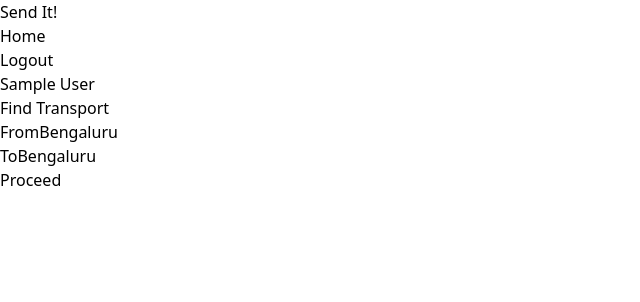
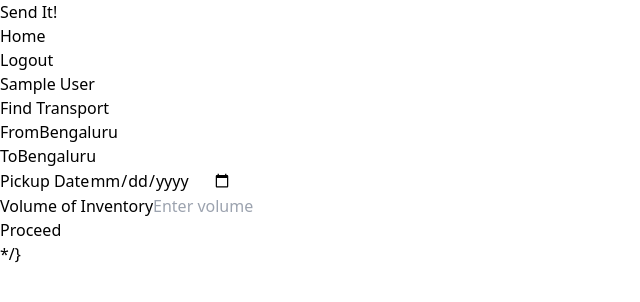
Before and after one commit to suyog301103/19-Logistics-Aggregator, a React (Vite) app: page / in a window 1280 px wide. Shown: the top 302 px of the page, without its empty margins (0-640 px from the left). Built offline with nearby package versions, Linux system fonts and the light colour scheme; no server answers; sample sign-in values are in the browser's storage.

Commit message:
combined calender to first page

```diff
--- a/src/App.jsx
+++ b/src/App.jsx
@@ -13,9 +13,6 @@ import RetailHome from './pages/HomeRetail';
 import PickupDetails from './pages/PickupDetails';
 import PickupDetailsLogistics from './pages/PickupDetailsLogis';
 import LogisticsHome from './pages/HomeLogistics';
-import Card from './pages/cargoLists/card';
-import cardList from './pages/cardList';
-
 
 
 const App = () => {
@@ -34,15 +31,11 @@ const App = () => {
         <Route path='/pickup' element={<PickupDetails/>} />
         <Route path='/pickupLogistics' element={<PickupDetailsLogistics/>} />
         <Route path='/logistics' element={<LogisticsHome/>} />
-        <Route path='/cardlist' element={<cardList/>} />
+
 
 
       </Routes>
     </Router>
-
-
-
-
 
   )
 
--- a/src/main.jsx
+++ b/src/main.jsx
@@ -2,13 +2,27 @@ import React from 'react'
 import ReactDOM from 'react-dom/client'
 import App from './App.jsx'
 import './index.css'
+import Card from './pages/cargoLists/card.jsx'
 
 
 
 ReactDOM.createRoot(document.getElementById('root')).render(
   <React.StrictMode>
     <App />
-
+    <div>
+      {/* <Card
+        imageUrl='https://cdn.pixabay.com/photo/2016/11/29/04/15/digger-1867268_1280.jpg'
+        name='Tanny'
+        description='I am a coder'
+      />
+      <Card
+        imageUrl='https://cdn.pixabay.com/photo/2017/06/11/10/46/truck-2391940_1280.jpg'
+        name='John'
+        description='Web developer'
+      />
+      {/* You can create multiple Card components with different props */}
+    </div>
+     */}
 
   </React.StrictMode>,
 )
--- a/src/pages/HomeRetail.jsx
+++ b/src/pages/HomeRetail.jsx
@@ -8,7 +8,8 @@ function RetailHome() {
   const [to, setTo] = useState('Bengaluru');
 
   const handleProceedClick = () => {
-    navigate('/pickup');
+    // navigate('/pickup');   //changed for suyog
+    navigate('/');
   };
 
   return (
@@ -49,6 +50,27 @@ function RetailHome() {
                 <option value="Hubbli" />
               </datalist>
             </div>
+
+
+            {/* <h1 className="text-center font-bold text-3xl text-white">Pickup Details</h1> */}
+
+          <div className="mb-2">
+            <label className="block text-white">Pickup Date</label>
+            <input
+              className="p-2 rounded w-[100%] focus:outline-blue-600"
+              type="date"
+            />
+          </div>
+          <div className="mb-2">
+            <label className="block text-white">Volume of Inventory</label>
+            <input
+              className="p-2 rounded w-[100%] focus:outline-blue-600"
+              type="text"
+              placeholder="Enter volume"
+            />
+          </div>
+
+
             <button
               className="bg-yellow-500 hover:bg-blue-500 text-black font-semibold p-2 mt-3 rounded w-full"
               onClick={handleProceedClick}
--- a/src/pages/PickupDetails.jsx
+++ b/src/pages/PickupDetails.jsx
@@ -3,9 +3,10 @@ import Navbar from '../components/Navbar';
 import { useNavigate } from 'react-router-dom';
 
 function PickupDetails() {
+  const navigate = useNavigate();
 
   const handleProceedClick = () => {
-    navigate('/cardlist');
+        navigate('/cardlist');
   };
 
   return (
--- a/src/pages/cardList.jsx
+++ /dev/null
@@ -1,15 +0,0 @@
-import React from 'react'
-import Card from './cargoLists/card'
-import data from '../data'
-
-function cardList() {
-    return (
-        <div>
-          {data.map(item => (
-            <Card key={item.id} {...item} />
-          ))}
-        </div>
-      );
-}
-
-export default cardList
--- a/src/pages/cargoLists/Card.jsx
+++ b/src/pages/cargoLists/Card.jsx
@@ -1,18 +1,14 @@
 import React from 'react';
 
 function Card(props) {
-  const { title, rating, review } = props;
+  const { imageUrl, name, description } = props;
 
   return (
-    <div className="card">
-      <h2 className="card-title">{title}</h2>
-      <div className="card-rating">
-        <span className="card-rating-label">Rating:</span>
-        <span className="card-rating-value">{props.rating}</span>
-      </div>
-      <div className="card-review">
-        <span className="card-review-label">Review:</span>
-        <p className="card-review-text">{props.review}</p>
+    <div className='w-full max-w-sm mx-auto rounded overflow-hidden shadow-lg'>
+      <img className='w-full h-auto' src={imageUrl} alt='pic' />
+      <div className='px-6 py-4'>
+        <div className='font-bold text-xl mb-2'>{name}</div>
+        <p className='text-gray-700 text-base'>{description}</p>
       </div>
     </div>
   );
```
Also changed, not shown: src/index.css (line endings or trailing spaces).
